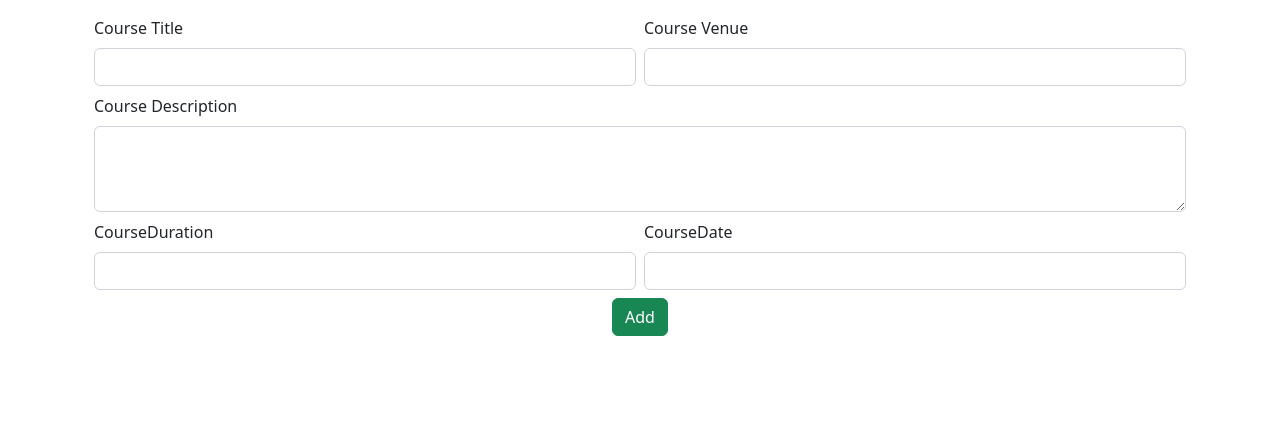
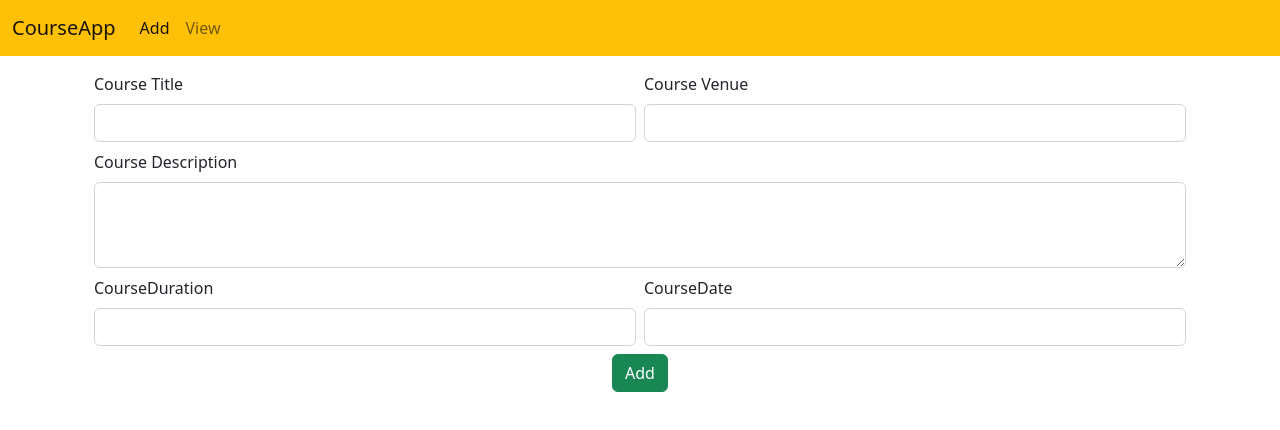
Before and after one commit to hami-r/CourseAppNewAngular, an Angular app: page / in a window 1280 px wide. Shown: the top 430 px of the page. Built offline with nearby package versions, Linux system fonts and the light colour scheme.

Commit message:
navbar added

```diff
--- a/src/app/add-course/add-course.component.html
+++ b/src/app/add-course/add-course.component.html
@@ -1,3 +1,4 @@
+<app-navbar></app-navbar>
 <div class="container">
     <div class="row">
         <div class="col col-12 col-sm-12 col-md-12 col-lg-12 col-xl-12 col-xxl-12">
--- a/src/app/app.module.ts
+++ b/src/app/app.module.ts
@@ -7,6 +7,7 @@
 import { RouterModule, Routes } from '@angular/router';
 import { FormsModule } from '@angular/forms';
 import { ViewCourseComponent } from './view-course/view-course.component';
+import { NavbarComponent } from './navbar/navbar.component';
 
 let myRoutes:Routes = [
   {
@@ -22,7 +23,8 @@
   declarations: [
     AppComponent,
     AddCourseComponent,
-    ViewCourseComponent
+    ViewCourseComponent,
+    NavbarComponent
   ],
   imports: [
     BrowserModule,
--- /dev/null
+++ b/src/app/navbar/navbar.component.html
@@ -0,0 +1,18 @@
+<nav class="navbar navbar-expand-lg bg-warning">
+    <div class="container-fluid">
+      <a class="navbar-brand" routerLink="/">CourseApp</a>
+      <button class="navbar-toggler" type="button" data-bs-toggle="collapse" data-bs-target="#navbarNav" aria-controls="navbarNav" aria-expanded="false" aria-label="Toggle navigation">
+        <span class="navbar-toggler-icon"></span>
+      </button>
+      <div class="collapse navbar-collapse" id="navbarNav">
+        <ul class="navbar-nav">
+          <li class="nav-item">
+            <a class="nav-link active" aria-current="page" routerLink="/">Add</a>
+          </li>
+          <li class="nav-item">
+            <a class="nav-link" routerLink="/view">View</a>
+          </li>
+        </ul>
+      </div>
+    </div>
+  </nav>
--- a/src/app/view-course/view-course.component.html
+++ b/src/app/view-course/view-course.component.html
@@ -1,3 +1,5 @@
+<app-navbar></app-navbar>
+
 <div class="container">
     <div class="row">
         <div class="col col-12 col-sm-12 col-md-12 col-lg-12 col-xl-12 col-xxl-12">
```
Also changed, not shown: src/app/navbar/navbar.component.ts (added, +10 -0 lines), src/app/navbar/navbar.component.css (added).
